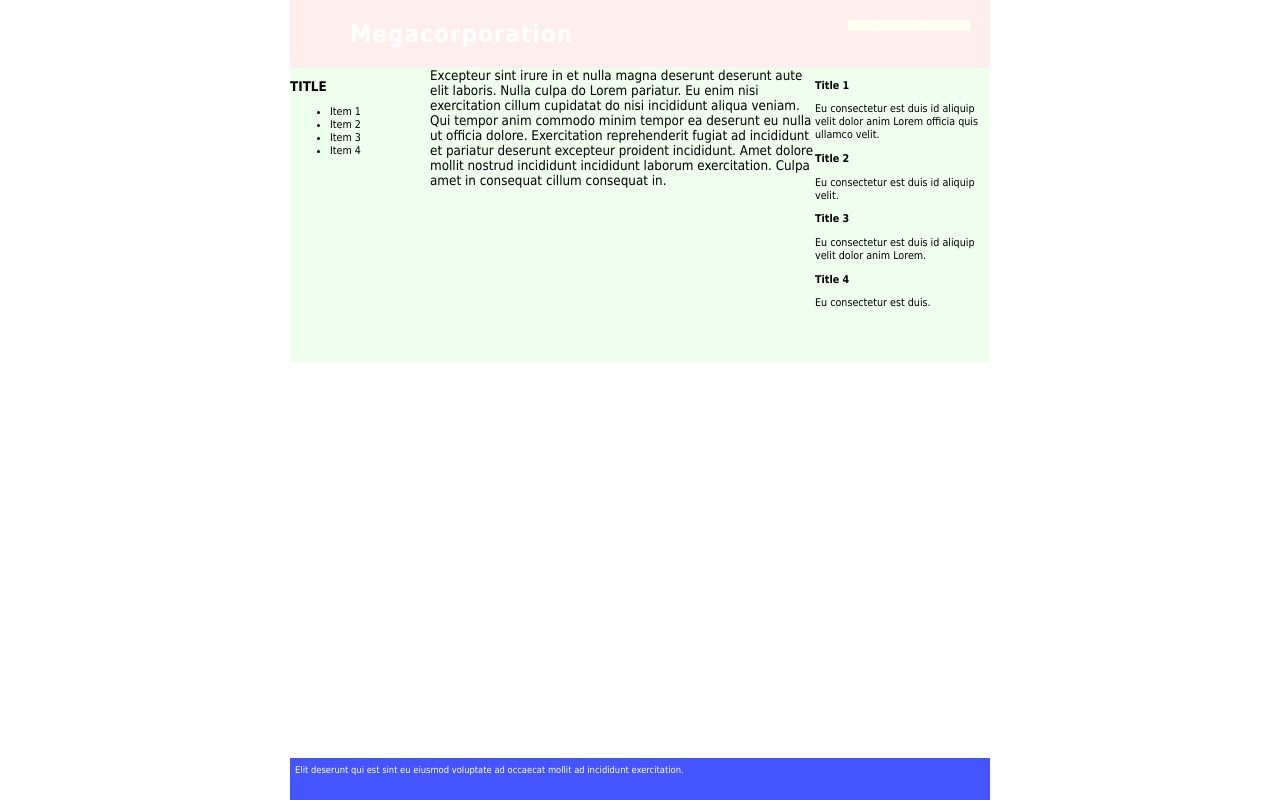
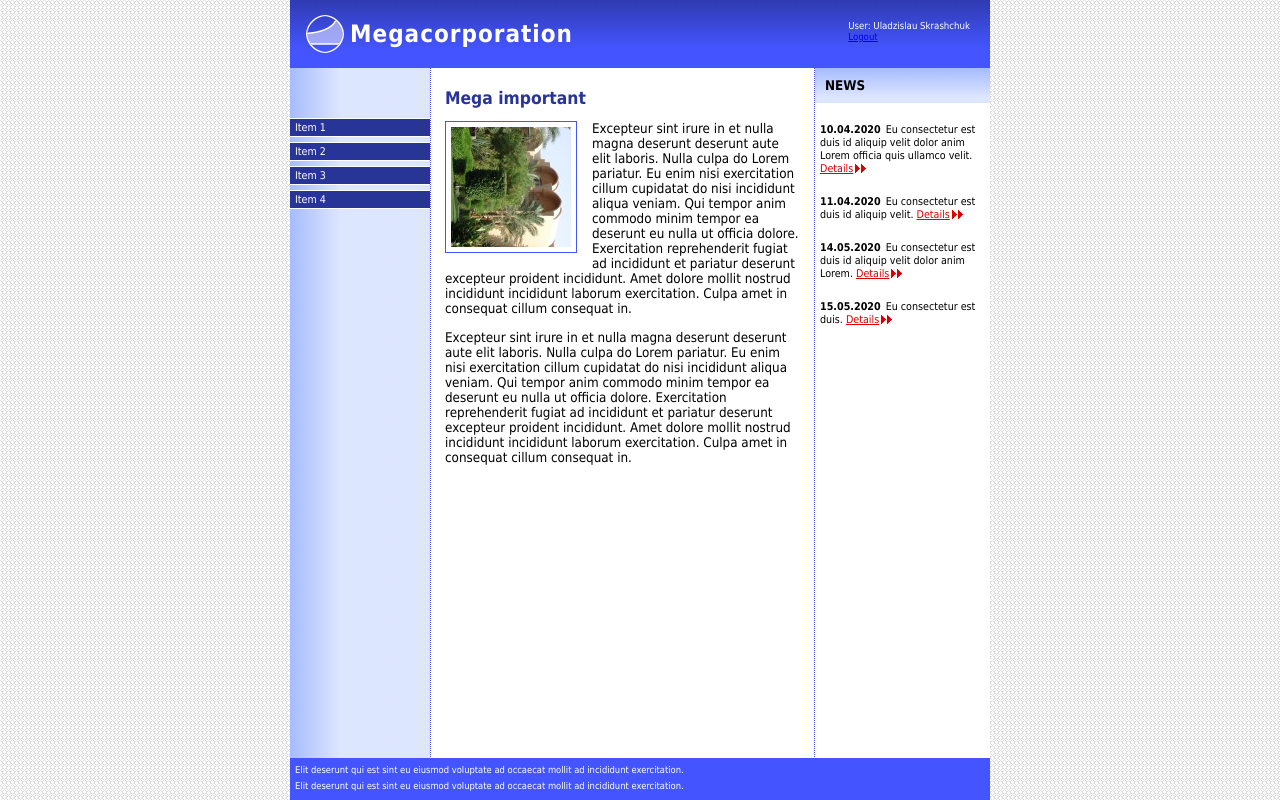
Before and after one commit to vs192ef34/html-basics-RdMLlA, a plain HTML site: page src/index.html in a window 1280 px wide. Drawn offline with Linux system fonts and the light colour scheme.

Commit message:
3 columns example

```diff
--- a/src/index.html
+++ b/src/index.html
@@ -3,11 +3,12 @@
 <head>
   <title>Basic Document</title>
 
-    <meta charset="utf-8">
+  <meta charset="utf-8" />
 
-    <link rel="stylesheet" href="styles/style.css">
+  <link rel="stylesheet" href="styles/style.css" />
 </head>
 
+<html>
   <body>
     <div id="title">
       <h1>Megacorporation</h1>
@@ -15,39 +16,79 @@
 
     <div id="content">
       <div id="main">
-            Excepteur sint irure in et nulla magna deserunt deserunt aute elit laboris.
-            Nulla culpa do Lorem pariatur. Eu enim nisi exercitation cillum cupidatat do nisi incididunt aliqua veniam. Qui tempor anim commodo minim tempor ea deserunt eu nulla ut officia dolore. Exercitation reprehenderit fugiat ad incididunt et pariatur deserunt excepteur proident incididunt. Amet dolore mollit nostrud incididunt incididunt laborum exercitation. Culpa amet in consequat cillum consequat in.
+        <h2>Mega important</h2>
+        <p>
+          <img
+            class="picture"
+            src="../src/images/pic.jpg"
+            alt="Important picture"
+          />
+        </p>
+        <p>
+          Excepteur sint irure in et nulla magna deserunt deserunt aute elit
+          laboris. Nulla culpa do Lorem pariatur. Eu enim nisi exercitation
+          cillum cupidatat do nisi incididunt aliqua veniam. Qui tempor anim
+          commodo minim tempor ea deserunt eu nulla ut officia dolore.
+          Exercitation reprehenderit fugiat ad incididunt et pariatur deserunt
+          excepteur proident incididunt. Amet dolore mollit nostrud incididunt
+          incididunt laborum exercitation. Culpa amet in consequat cillum
+          consequat in.
+        </p>
+        <p>
+          Excepteur sint irure in et nulla magna deserunt deserunt aute elit
+          laboris. Nulla culpa do Lorem pariatur. Eu enim nisi exercitation
+          cillum cupidatat do nisi incididunt aliqua veniam. Qui tempor anim
+          commodo minim tempor ea deserunt eu nulla ut officia dolore.
+          Exercitation reprehenderit fugiat ad incididunt et pariatur deserunt
+          excepteur proident incididunt. Amet dolore mollit nostrud incididunt
+          incididunt laborum exercitation. Culpa amet in consequat cillum
+          consequat in.
+        </p>
       </div>
 
       <div id="sections">
         <h2>Title</h2>
         <ul>
-                <li>Item 1</li>
-                <li>Item 2</li>
-                <li>Item 3</li>
-                <li>Item 4</li>
+          <li><a href="#">Item 1</a></li>
+          <li><a href="#">Item 2</a></li>
+          <li><a href="#">Item 3</a></li>
+          <li><a href="#">Item 4</a></li>
         </ul>
 
         <div id="user">
-                User: Uladzislau Skrashchuk
+          <p>User: Uladzislau Skrashchuk</p>
+          <p><a href="#">Logout</a></p>
         </div>
       </div>
 
       <div id="news">
-            <h3>Title 1</h3>
-            <p>Eu consectetur est duis id aliquip velit dolor anim Lorem officia quis ullamco velit.</p>
-            <h3>Title 2</h3>
-            <p>Eu consectetur est duis id aliquip velit.</p>
-            <h3>Title 3</h3>
-            <p>Eu consectetur est duis id aliquip velit dolor anim Lorem.</p>
-            <h3>Title 4</h3>
-            <p>Eu consectetur est duis.</p>
+        <h2>News</h2>
+        <h3>10.04.2020</h3>
+        <p>
+          Eu consectetur est duis id aliquip velit dolor anim Lorem officia quis
+          ullamco velit. <a href="#">Details</a>
+        </p>
+        <h3>11.04.2020</h3>
+        <p>Eu consectetur est duis id aliquip velit. <a href="#">Details</a></p>
+        <h3>14.05.2020</h3>
+        <p>
+          Eu consectetur est duis id aliquip velit dolor anim Lorem.
+          <a href="#">Details</a>
+        </p>
+        <h3>15.05.2020</h3>
+        <p>Eu consectetur est duis. <a href="#">Details</a></p>
       </div>
     </div>
 
     <div id="meta">
-        <p>Elit deserunt qui est sint eu eiusmod voluptate ad occaecat mollit ad incididunt exercitation.</p>
+      <p>
+        Elit deserunt qui est sint eu eiusmod voluptate ad occaecat mollit ad
+        incididunt exercitation.
+      </p>
+      <p>
+        Elit deserunt qui est sint eu eiusmod voluptate ad occaecat mollit ad
+        incididunt exercitation.
+      </p>
     </div>
   </body>
-
 </html>
--- a/src/styles/style.css
+++ b/src/styles/style.css
@@ -18,15 +18,71 @@ body {
   margin-left: 20%;
 }
 
+#main h2,
+#main p {
+  margin-left: 15px;
+  margin-right: 15px;
+}
+
+#main h2 {
+  margin-top: 20px;
+  margin-bottom: 10px;
+}
+
+#main .picture {
+  float: left;
+  padding: 5px;
+  border-style: solid;
+  border-width: 1px;
+  margin: 0px 15px 15px 0px;
+}
+
 #sections {
   float: left;
   width: 20%;
   margin-left: -75%;
 }
 
+#sections h2 {
+  display: none;
+}
+
+#sections ul {
+  list-style: none;
+  margin: 50px 0px;
+  padding: 0px;
+}
+
+#sections li a {
+  display: block;
+  margin: 5px 0px;
+  padding: 2px 5px;
+  border-style: solid;
+  border-width: 1px 0px;
+  text-decoration: none;
+}
+
 #news {
   float: right;
   width: 25%;
+}
+
+#news h2 {
+  margin: 0px 0px 20px 0px;
+  padding: 10px;
+}
+
+#news h3 {
+  float: left;
+  margin: 0px 5px;
+}
+
+#news p {
+  margin: 20px 5px;
+}
+
+#news a {
+  padding-right: 13px;
 }
 
 #content {
@@ -42,9 +98,17 @@ body {
   margin: 20px;
 }
 
+#user p {
+  margin: 0px;
+  white-space: nowrap;
+}
+
 h1 {
   margin: 0px;
-    padding: 20px;
+  padding-top: 20px;
+  padding-bottom: 20px;
+  padding-right: 20px;
+  padding-left: 60px;
 }
 
 #meta {
@@ -66,23 +130,58 @@ h1 {
 /* Colors */
 
 #title {
-    background: #FEE;
+  background: url(../images/title-bg.png) #45f left top repeat-x;
   color: white;
 }
 
-#content {
-    background: #EFE;
+h1 {
+  background: url(../images/logo.png) left top no-repeat;
+}
+
+#main h2 {
+  color: #293499;
+}
+
+#main .picture {
+  border-color: #45f;
+}
+
+#sections li a {
+  background: #293499;
+  color: white;
+  border-color: white;
+}
+
+#sections li a:hover {
+  background: #d00;
+}
+
+#news h2 {
+  background: url(../images/news-head-bg.png) #dde6ff left top repeat-x;
+}
+
+#news a {
+  color: #d00;
+  background: url(../images/red-arrow.png) right center no-repeat;
 }
 
 #meta,
 #meta a {
-    background: #45F;
+  background: #45f;
   color: white;
 }
 
 #user {
-    background: #FFE;
   color: white;
+}
+
+body {
+  background: url(../images/content-bg.png) white left top repeat-y;
+  color: black;
+}
+
+html {
+  background: url(../images/window-bg.png) #eee;
 }
 
 /* Fonts */
```
Also changed, not shown: src/images/content-bg.png (added), src/images/firefox.png (deleted), src/images/left-body-bg.png (added), src/images/left-col-bg.png (added), src/images/logo.png (added), src/images/news-head-bg.png (added), src/images/pic.jpg (added), src/images/red-arrow.png (added), src/images/right-body-bg.png (added), src/images/right-col-bg.png (added), src/images/title-bg.png (added), src/images/window-bg.png (added). Lines whose indentation alone changed are shown as unchanged.
